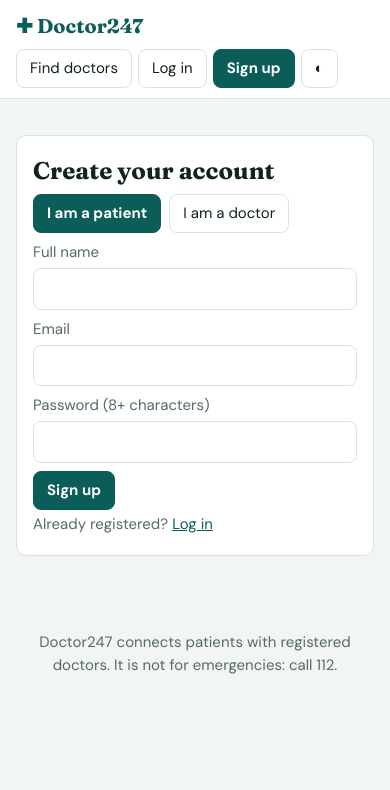
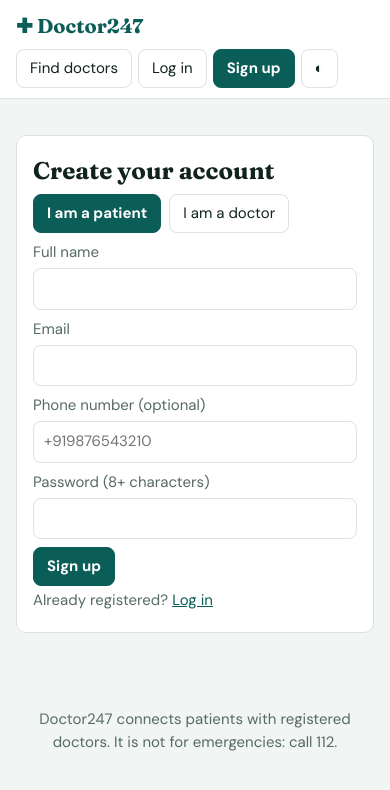
Before and after one commit to MdHussain22/Doctor247, a React (Vite) app in the folder client/: page /register in a window 390 px wide. Shown: the top 790 px of the page. Built offline with nearby package versions, Linux system fonts and the light colour scheme; no server answers.

Commit message:
Collect doctor phone number during registration

```diff
--- a/client/src/pages/Register.jsx
+++ b/client/src/pages/Register.jsx
@@ -7,7 +7,7 @@ export default function Register() {
   const { register } = useAuth();
   const nav = useNavigate();
   const [role, setRole] = useState('PATIENT');
-  const [f, setF] = useState({ name: '', email: '', password: '' });
+  const [f, setF] = useState({ name: '', email: '', password: '', phone: '' });
   const [d, setD] = useState({ specialty: '', qualification: '', registrationNo: '', fee: 500, experienceYears: 0, languages: 'English' });
   const [busy, setBusy] = useState(false);
   const set = (o, fn) => (k) => (e) => fn({ ...o, [k]: e.target.value });
@@ -32,6 +32,7 @@ export default function Register() {
       </div>
       <label>Full name<input required value={f.name} onChange={onF('name')} /></label>
       <label>Email<input type="email" required value={f.email} onChange={onF('email')} /></label>
+      <label>Phone number {role === 'DOCTOR' ? '(required, include country code)' : '(optional)'}<input type="tel" required={role === 'DOCTOR'} placeholder="+919876543210" value={f.phone} onChange={onF('phone')} /></label>
       <label>Password (8+ characters)<input type="password" minLength={8} required value={f.password} onChange={onF('password')} /></label>
       {role === 'DOCTOR' && (
         <>
```
